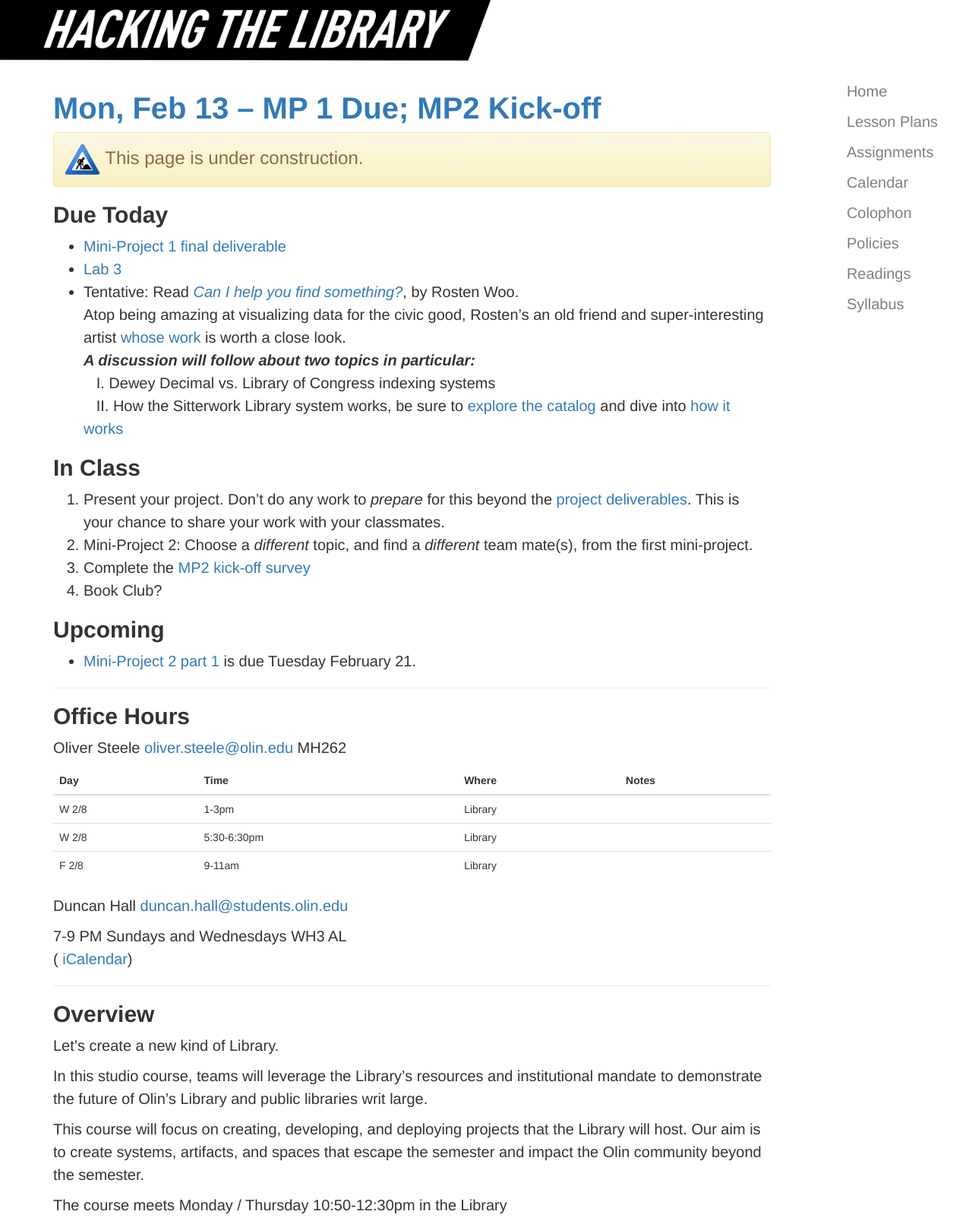
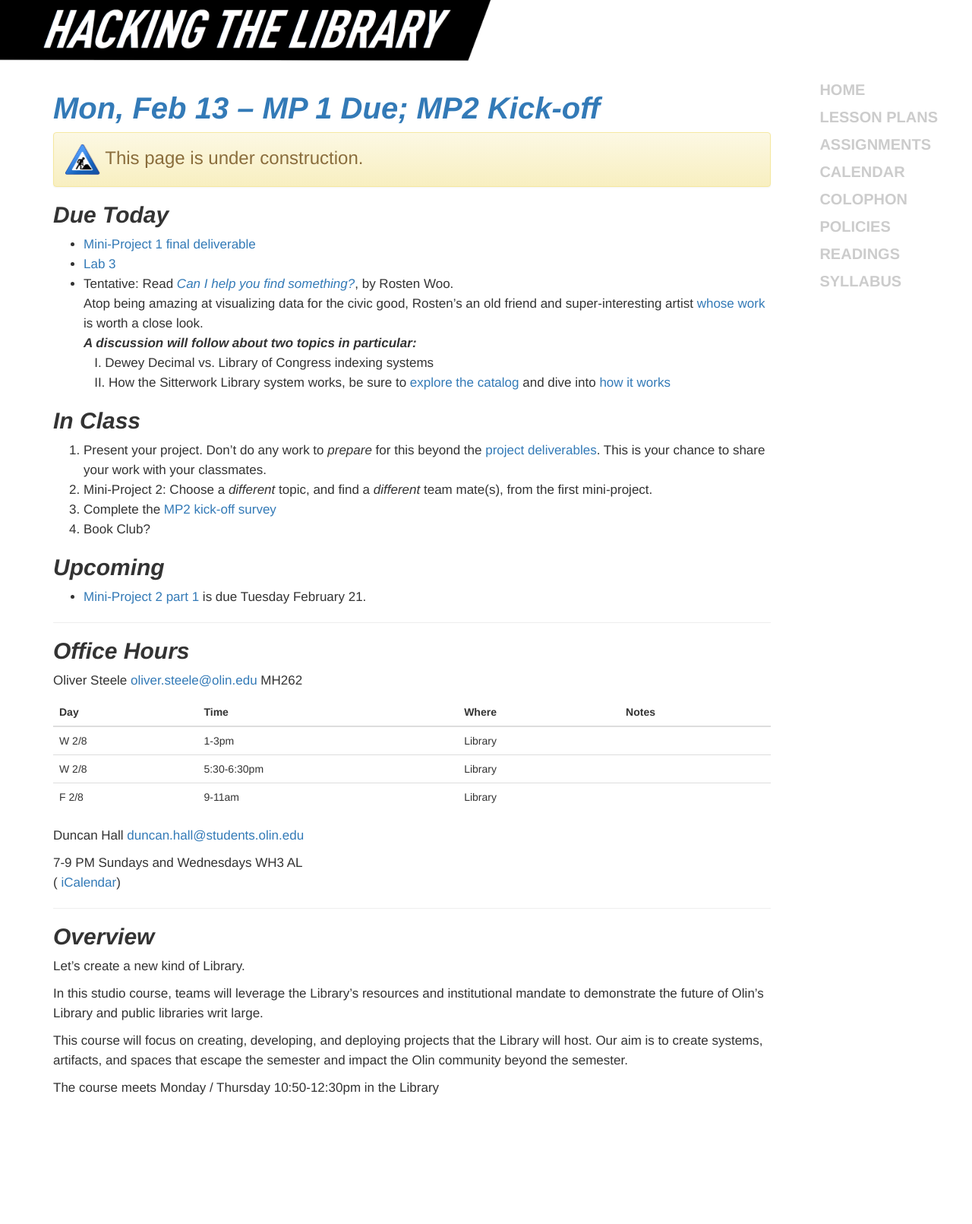
Before and after one commit to osteele/hackingthelibrary.org, a Jekyll site: the page built from index.md, in a window 1280 px wide. Shown: the whole page at 76% size. Built offline with Jekyll 4.4.1, drawn with Linux system fonts in a browser that asks for light colours; after the commit the page ends 1455 px from its top, so only the background shows below that.

Commit message:
make the theme more similar to rewritethelibrary.org

```diff
--- a/public/css/site.css
+++ b/public/css/site.css
@@ -1,21 +1,27 @@
-/* quick hacks to make this look like the Hyde theme that it replaced */
+/* text */
 p, li, dt, dd, h1, h2, h3, h4, h5, h6 {font-family: 'PT Sans', Helvetica, Arial, sans-serif; }
-h1, h2, h3, h4, h5, h6 {font-size: 40px; font-weight: bold; }
-h2 { font-size: 30px; }
-p, li, dt, dd {font-size: 20px; line-height: 30px; }
+p, li, dt, dd {font-size: 17px; line-height: 26px; }
 dt { font-size: 20px; }
-.navbar a { color: gray; }
 dd { margin-left: 40px; }
 a:hover { text-decoration: underline; }
 a.active { font-weight: bold; }
-.sidebar-nav a { padding: 5px !important; }
 
-/* site-specific non-Hyde */
+/* headers */
+h1, h2, h3, h4, h5, h6 {font-size: 40px; font-weight: bold; font-style: italic; }
+h2 { font-size: 30px; }
+
+/* top navbar */
 .navbar { border: none; }
 .navbar, .navbar-brand img { height: 80px; }
-
 /* to move the logo right and down, remove the following line and change class="container-fluid" to "container" in header.html */
 .navbar-brand { padding: 0; }
+
+/* side navbar */
+.sidebar-nav { text-transform: uppercase; font-weight: bold }
+.sidebar-nav a { padding: 5px !important; color: #ccc; font-size: 20px;
+	transition: color 0.25s; background-color: 1s;
+}
+.sidebar-nav a:hover { padding: 5px !important; color: black; font-size: 20px; }
 
 #course-calendar {
 	width: 800px;
```
